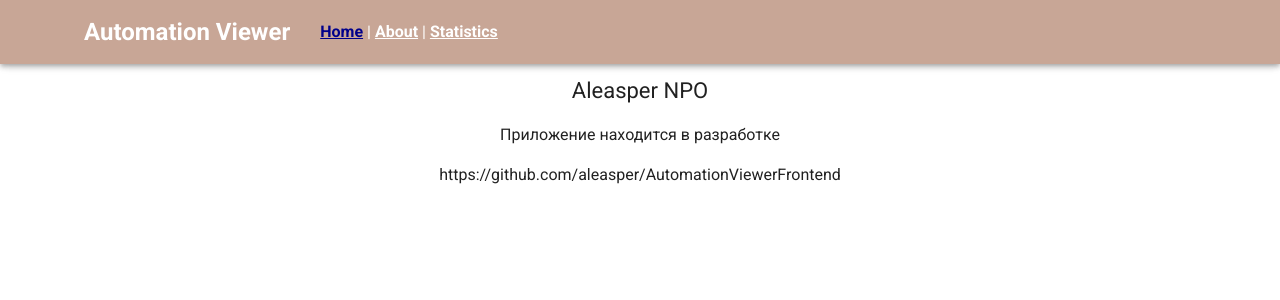
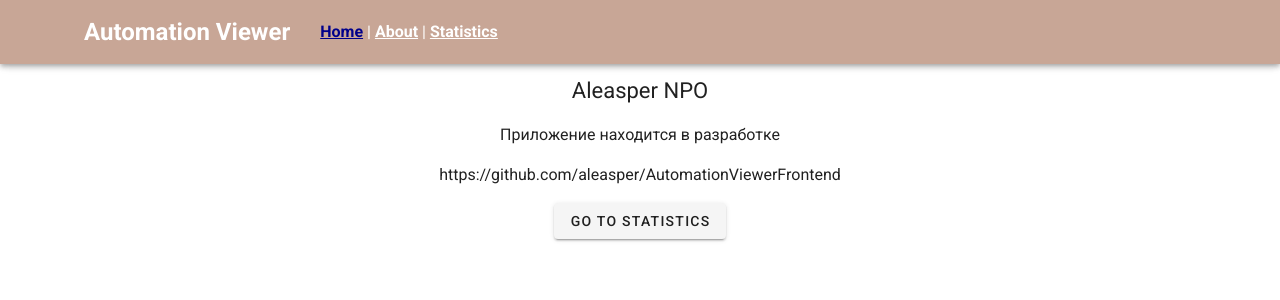
Before and after one commit to aleasper/AutomationViewerFrontend, a Vue app: page / in a window 1280 px wide. Shown: the top 300 px of the page. Built offline with nearby package versions, Linux system fonts and the light colour scheme.

Commit message:
Add example with change route btn

```diff
--- a/src/views/Home.vue
+++ b/src/views/Home.vue
@@ -2,6 +2,7 @@
   <div>
     <div class="home">
       <DevInfo></DevInfo>
+      <v-btn v-on:click="goToStat">Go to statistics</v-btn>
     </div>
   </div>
 </template>
@@ -16,6 +17,11 @@ export default {
       isHidden: true
     }
   },
+  methods:{
+    goToStat() {
+      this.$router.push({ path: '/statistics' });
+    },
+  },
   components: {
     DevInfo
   }
```
